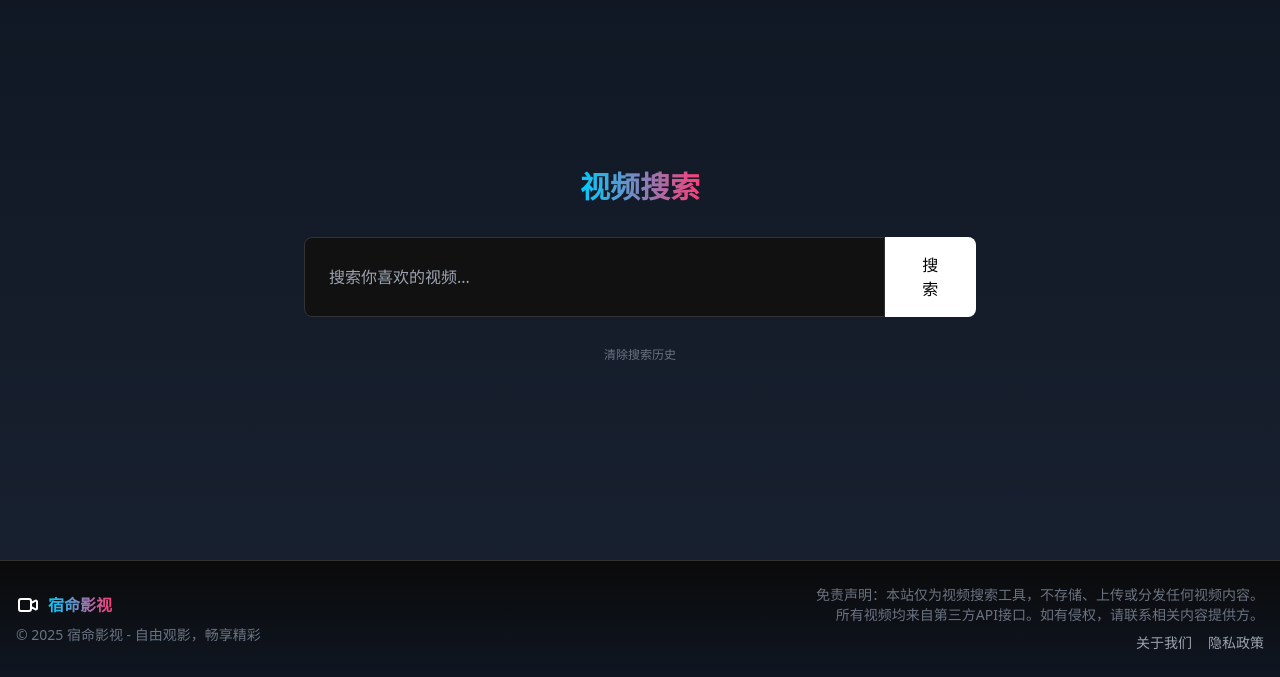
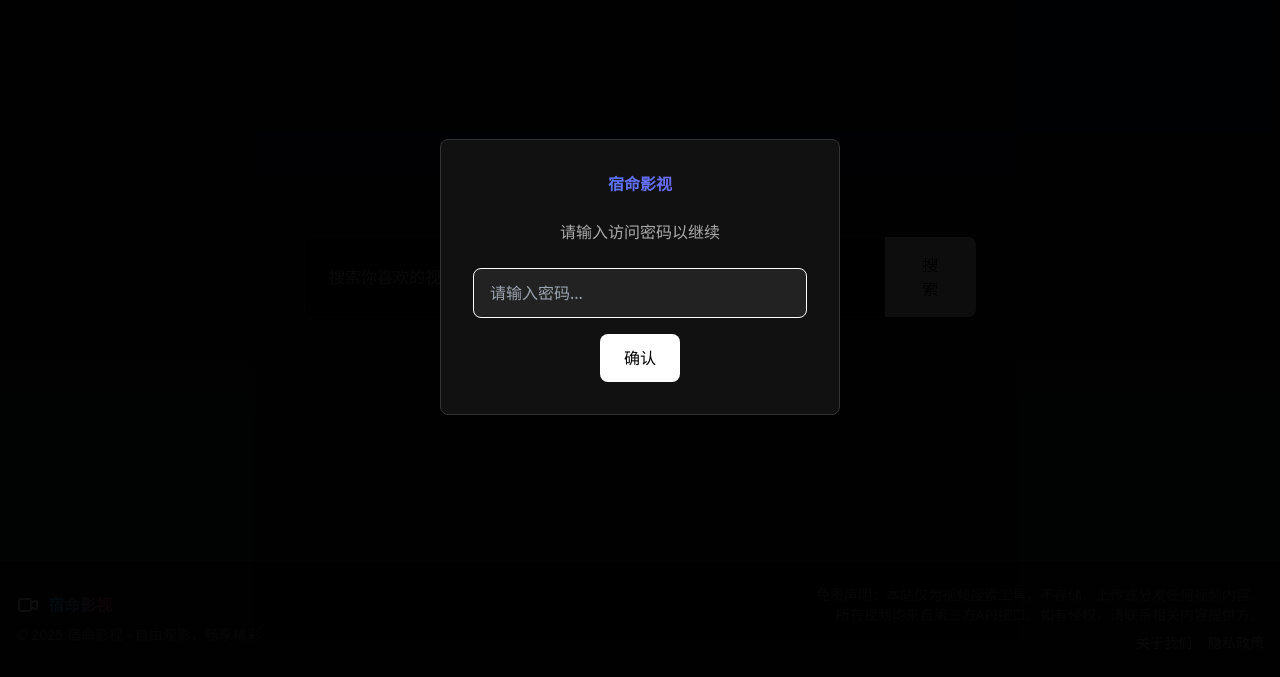
Before and after one commit to sumingfine/sumingysTV, a website: page index.html in a window 1280 px wide. Shown: the part 123-800 px from the top of the page. Drawn offline with nearby package versions, Linux system fonts and the light colour scheme; no server answers.

Commit message:
Add files via upload

```diff
--- a/css/styles.css
+++ b/css/styles.css
@@ -252,3 +252,72 @@ body {
 #adFilterToggle:checked ~ .toggle-dot {
     box-shadow: 0 2px 4px rgba(0, 204, 255, 0.3);
 }
+
+/* 密码保护窗口样式 */
+#password-overlay {
+    position: fixed;
+    top: 0;
+    left: 0;
+    width: 100%;
+    height: 100%;
+    background-color: rgba(0, 0, 0, 0.95);
+    z-index: 9999;
+    display: flex;
+    justify-content: center;
+    align-items: center;
+}
+
+.password-container {
+    background-color: #111;
+    border: 1px solid #333;
+    border-radius: 8px;
+    padding: 2rem;
+    width: 90%;
+    max-width: 400px;
+    text-align: center;
+}
+
+.password-container h2 {
+    margin-bottom: 1.5rem;
+    background: linear-gradient(90deg, #3b82f6, #8b5cf6);
+    -webkit-background-clip: text;
+    background-clip: text;
+    -webkit-text-fill-color: transparent;
+    font-weight: bold;
+}
+
+.password-container input {
+    width: 100%;
+    padding: 0.75rem 1rem;
+    background-color: #222;
+    border: 1px solid #333;
+    color: white;
+    border-radius: 0.5rem;
+    margin-bottom: 1rem;
+    outline: none;
+    transition: border-color 0.3s;
+}
+
+.password-container input:focus {
+    border-color: white;
+}
+
+.password-container button {
+    background-color: white;
+    color: black;
+    font-weight: 500;
+    padding: 0.75rem 1.5rem;
+    border-radius: 0.5rem;
+    cursor: pointer;
+    transition: background-color 0.3s;
+}
+
+.password-container button:hover {
+    background-color: #e5e5e5;
+}
+
+.password-error {
+    color: #ef4444;
+    margin-top: 0.75rem;
+    font-size: 0.875rem;
+}
--- a/index.html
+++ b/index.html
@@ -253,6 +253,9 @@
     }
     </script>
 
+    <!-- 在JS导入部分的最上方引入密码保护脚本 -->
+    <script src="js/password.js"></script>
+
     <script src="js/config.js"></script>
     <script src="js/ui.js"></script>
     <script src="js/api.js"></script>
--- /dev/null
+++ b/js/password.js
@@ -0,0 +1,110 @@
+// 密码保护功能
+// 使用哈希值存储密码 - 这是"123456"的SHA-256哈希值
+const PASSWORD_HASH = "8d969eef6ecad3c29a3a629280e686cf0c3f5d5a86aff3ca12020c923adc6c92";
+
+// 计算字符串的SHA-256哈希值
+async function sha256(message) {
+    // 将字符串编码为UTF-8字节数组
+    const msgBuffer = new TextEncoder().encode(message);
+    // 使用SubtleCrypto API计算哈希值
+    const hashBuffer = await crypto.subtle.digest('SHA-256', msgBuffer);
+    // 将哈希值转换为十六进制字符串
+    const hashArray = Array.from(new Uint8Array(hashBuffer));
+    const hashHex = hashArray.map(b => b.toString(16).padStart(2, '0')).join('');
+    return hashHex;
+}
+
+// 检查是否已经验证过密码
+function isPasswordVerified() {
+    return localStorage.getItem('password_verified') === 'true';
+}
+
+// 创建密码验证窗口
+function createPasswordOverlay() {
+    const overlay = document.createElement('div');
+    overlay.id = 'password-overlay';
+
+    const container = document.createElement('div');
+    container.className = 'password-container';
+
+    container.innerHTML = `
+        <h2>宿命影视</h2>
+        <p style="margin-bottom: 1.5rem; color: #aaa;">请输入访问密码以继续</p>
+        <input type="password" id="password-input" placeholder="请输入密码..." autocomplete="off">
+        <div>
+            <button id="password-submit">确认</button>
+        </div>
+        <p id="password-error" class="password-error" style="display: none;">密码错误，请重试</p>
+    `;
+
+    overlay.appendChild(container);
+    document.body.appendChild(overlay);
+
+    // 设置焦点到密码输入框
+    setTimeout(() => {
+        document.getElementById('password-input').focus();
+    }, 100);
+
+    // 添加事件监听器
+    document.getElementById('password-submit').addEventListener('click', verifyPassword);
+    document.getElementById('password-input').addEventListener('keydown', function(event) {
+        if (event.key === 'Enter') {
+            verifyPassword();
+        }
+    });
+}
+
+// 验证密码
+async function verifyPassword() {
+    const input = document.getElementById('password-input');
+    const errorMsg = document.getElementById('password-error');
+
+    // 计算输入密码的哈希值
+    const inputHash = await sha256(input.value);
+
+    if (inputHash === PASSWORD_HASH) {
+        // 密码正确，记录到本地存储并移除密码窗口
+        localStorage.setItem('password_verified', 'true');
+        document.getElementById('password-overlay').remove();
+    } else {
+        // 密码错误，显示错误消息
+        errorMsg.style.display = 'block';
+        input.value = '';
+        input.focus();
+
+        // 添加短暂的输入框抖动效果
+        input.classList.add('shake');
+        setTimeout(() => {
+            input.classList.remove('shake');
+        }, 500);
+    }
+}
+
+// 监听页面加载并检查密码
+document.addEventListener('DOMContentLoaded', function() {
+    // 添加抖动效果的CSS
+    const style = document.createElement('style');
+    style.textContent = `
+        @keyframes shake {
+            0%, 100% { transform: translateX(0); }
+            20%, 60% { transform: translateX(-5px); }
+            40%, 80% { transform: translateX(5px); }
+        }
+        .shake {
+            animation: shake 0.5s cubic-bezier(.36,.07,.19,.97) both;
+        }
+    `;
+    document.head.appendChild(style);
+
+    // 检查是否已验证过密码
+    if (!isPasswordVerified()) {
+        // 如果未验证，创建密码窗口
+        createPasswordOverlay();
+    }
+});
+
+// 允许重置密码验证的函数 (仅用于开发测试)
+function resetPasswordVerification() {
+    localStorage.removeItem('password_verified');
+    location.reload();
+}
```
Also changed, not shown: about.html (+2 -0 lines), player.html (+2 -0 lines), privacy.html (+2 -0 lines), watch.html (+4 -0 lines), README.md.
